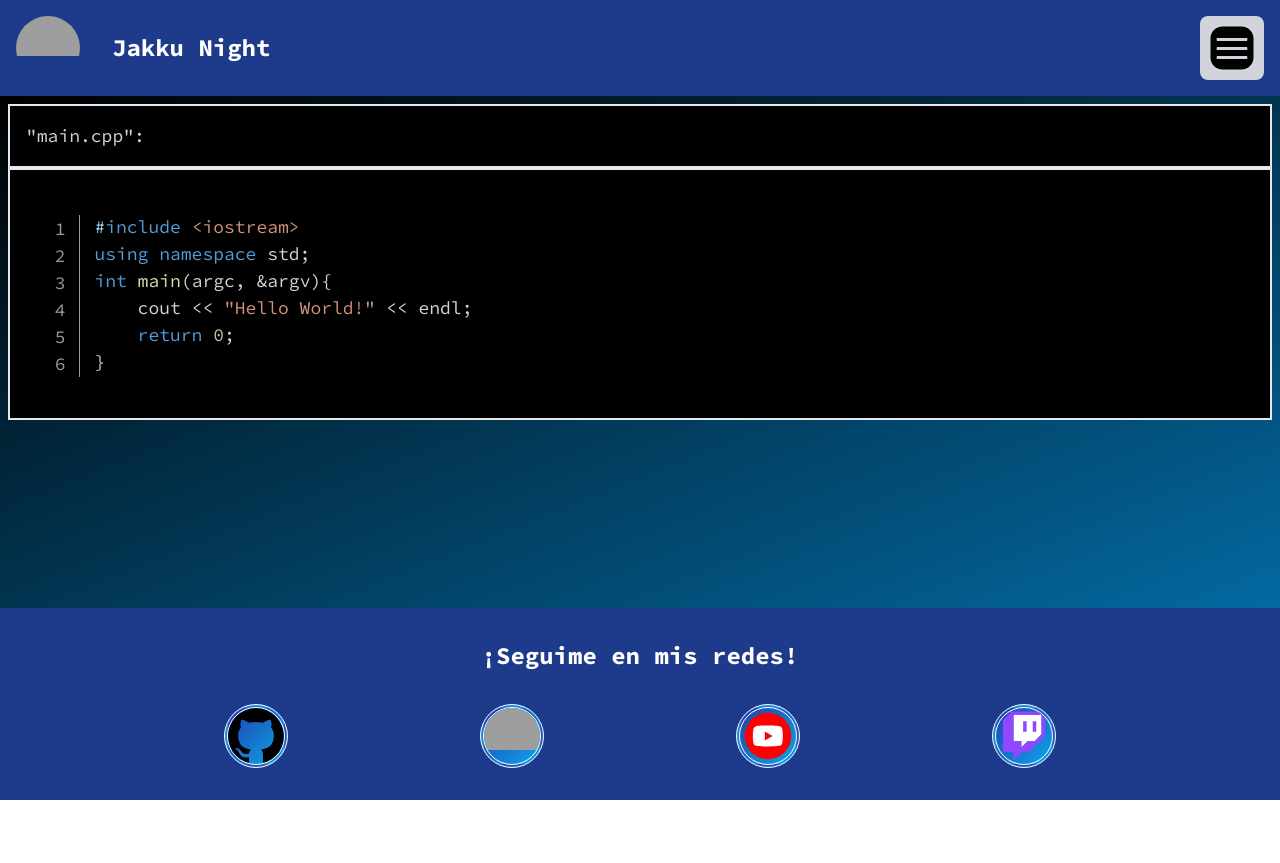
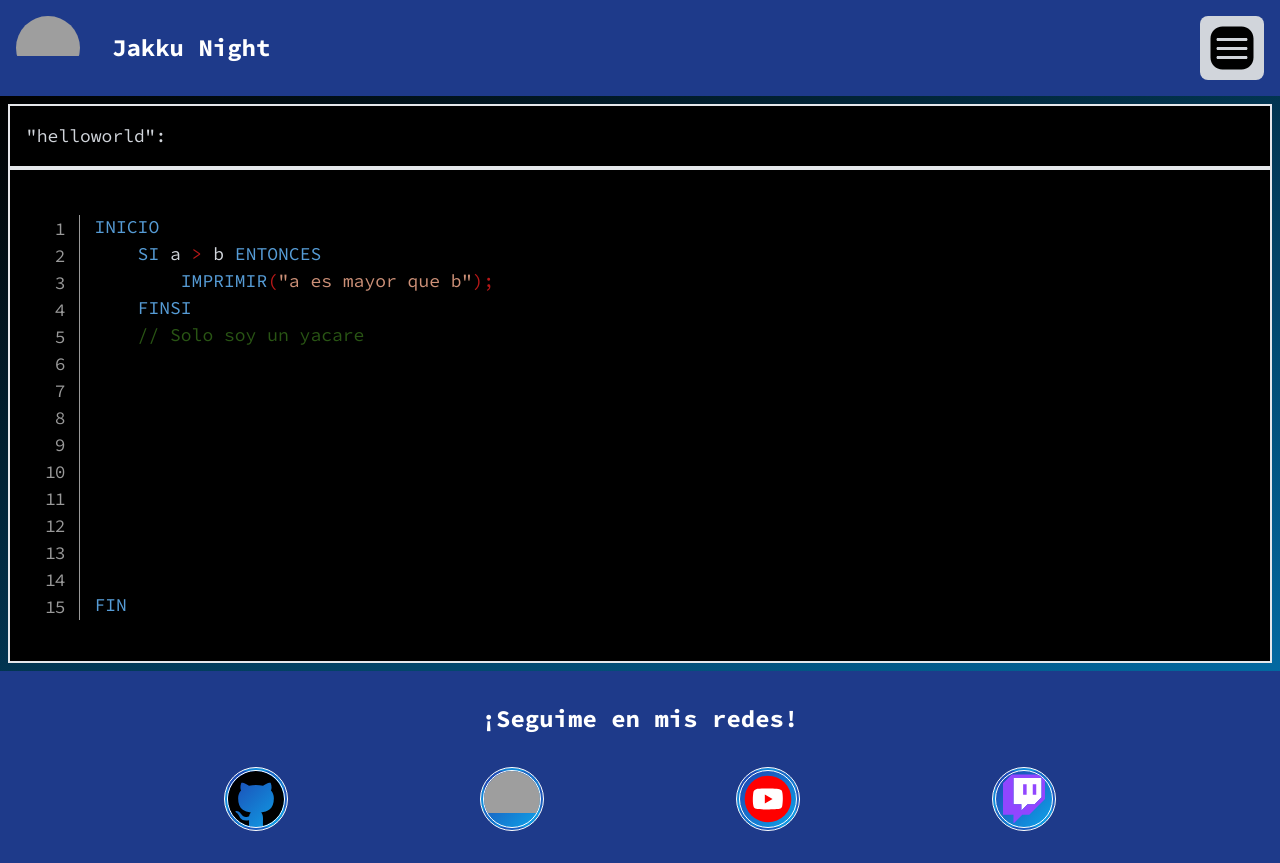
Before and after one commit to jakkunight/jakkunight, a React (Vite) app: page /#/test in a window 1280 px wide. Before the commit the page ends 800 px from the top, so only its background shows below. Built offline with nearby package versions, Linux system fonts and the light colour scheme; grey boxes are pictures that could not be loaded.

Commit message:
Added pseudocode language support to the code display.

```diff
--- a/src/components/Code.tsx
+++ b/src/components/Code.tsx
@@ -76,13 +76,23 @@ import "prismjs/components/prism-wiki";
 import "prismjs/components/prism-xml-doc";
 import "prismjs/components/prism-yaml";
 import "prismjs/plugins/line-numbers/prism-line-numbers.css";
-import "prismjs/plugins/line-numbers/prism-line-numbers.js"
-import "prismjs/plugins/copy-to-clipboard/prism-copy-to-clipboard.js";
+import "prismjs/plugins/line-numbers/prism-line-numbers.js";
+//import "prismjs/plugins/copy-to-clipboard/prism-copy-to-clipboard.js";
 import "../prism.css";
 
 const Code = ({ filename, lang, children }: { filename?: string, lang: string, children?: string | ReactNode }) => {
 
 	useEffect(() => {
+		Prism.languages["pseudocode"] = {
+			'comment': {
+				pattern: /\/\/(?:[^\r\n\\]|\\(?:\r\n?|\n|(?![\r\n])))*|\/\*[\s\S]*?(?:\*\/|$)/,
+				greedy: true
+			},
+			'string': /(\"(.|\S|\d)*\"|\"(.|\S|\d)*\')/,
+			'keyword': /\b(INICIO|FIN|LEER|IMPRIMIR|SI|ENTONCES|SINO|FINSI|DESDE|HASTA|PASO|FINDESDE|PARA|FINPARA|MIENTRAS|FINMIENTRAS|HACER|REPETIR|FINREPETIR|EN CASO QUE|POR DEFECTO|INTENTAR|CAPTURAR|RETORNAR|CONTINUAR|TERMINAR|CLASE|PRIVADO|PUBLICO|CONTANTE|ENTERO|TEXTO|NUMERO|BOOLEANO|PAUSAR|DETENER POR|PUNTERO|REFERENCIA|IR A|FUNCION|FINFUNCION|SERVIDOR|BASE DE DATOS|ARCHIVO|DIRECTORIO|VARIABLE|IMPORTAR|EXPORTAR|CONSTRUCTOR|FECHA|HORA|EMAIL|EJECUTAR|SISTEMA|CONECTAR CON|TRAER|ACTUALIZAR|ENVIAR|BORRAR)\b/,
+			'operator': /[;\+\-\*\/\<\>\?\:\!\&\%\=\(\)\[\]\{\}]/,
+			'boolean': /\b(VERDADERO|FALSO)\b/,
+		};
 		Prism.highlightAll();
 	}, []);
 
--- a/src/prism.css
+++ b/src/prism.css
@@ -22,11 +22,11 @@ code[class*="language-"] *::selection {
 	background: #264F78;
 }
 
-@media print {
+/* @media print {
 	pre[class*="language-"],
 	code[class*="language-"] {
 	}
-}
+} */
 
 pre[class*="language-"] {
 	padding: 1em;
@@ -54,13 +54,13 @@ pre[class*="language-"] {
 
 .token.comment,
 .token.prolog {
-	color: #6a9955;
+	color: #295514;
 }
 
 .token.punctuation,
 .language-html .language-css .token.punctuation,
 .language-html .language-javascript .token.punctuation {
-	color: #d4d4d4;
+	color: #5e0505;
 }
 
 .token.property,
@@ -71,7 +71,7 @@ pre[class*="language-"] {
 .token.symbol,
 .token.inserted,
 .token.unit {
-	color: #b5cea8;
+	color: #6fd637;
 }
 
 .token.selector,
@@ -89,7 +89,7 @@ pre[class*="language-"] {
 
 .token.operator,
 .token.entity {
-	color: #d4d4d4;
+	color: #b81818;
 }
 
 .token.operator.arrow {
--- a/src/routes/test.tsx
+++ b/src/routes/test.tsx
@@ -1,21 +1,30 @@
 import React from "react";
-import Frame from "../components/Frame.tsx";
-import Heading from "../components/Heading.tsx";
-import MainHeading from "../components/MainHeading.tsx";
-import Image from "../components/Image.tsx";
-import Code from "../components/Code.tsx";
+import Frame from "../components/Frame";
+import Heading from "../components/Heading";
+import MainHeading from "../components/MainHeading";
+import Image from "../components/Image";
+import Code from "../components/Code";
 
 const Test = () => {
 	return (
 		<Frame>
-			<Code lang="cpp" filename="main.cpp" >
+			<Code lang="pseudocode" filename="helloworld" >
 				{
-					"#include <iostream>\n" +
-					"using namespace std;\n" +
-					"int main(argc, &argv){\n" +
-					"\tcout << \"Hello World!\" << endl;\n" +
-					"\treturn 0;\n" +
-					"}"
+					"INICIO\n" +
+					"\t" + "SI a > b ENTONCES" + "\n" +
+					"\t" + "\t" + "IMPRIMIR(\"a es mayor que b\");" + "\n" +
+					"\t" + "FINSI" + "\n" +
+					"\t" + "// Solo soy un yacare" + "\n" +
+					"\t" + "" + "\n" +
+					"\t" + "" + "\n" +
+					"\t" + "" + "\n" +
+					"\t" + "" + "\n" +
+					"\t" + "" + "\n" +
+					"\t" + "" + "\n" +
+					"\t" + "" + "\n" +
+					"\t" + "" + "\n" +
+					"\t" + "" + "\n" +
+					"FIN\n"
 				}
 			</Code>
 		</Frame>
```
